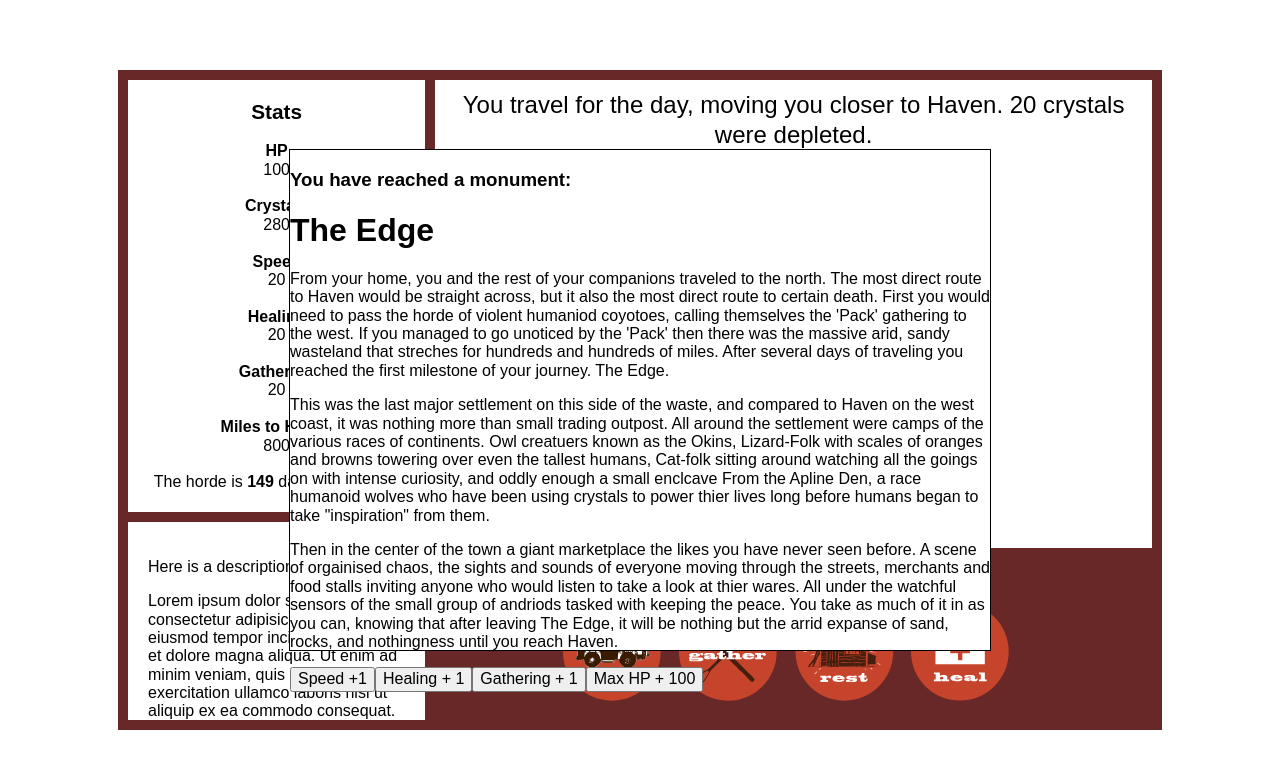
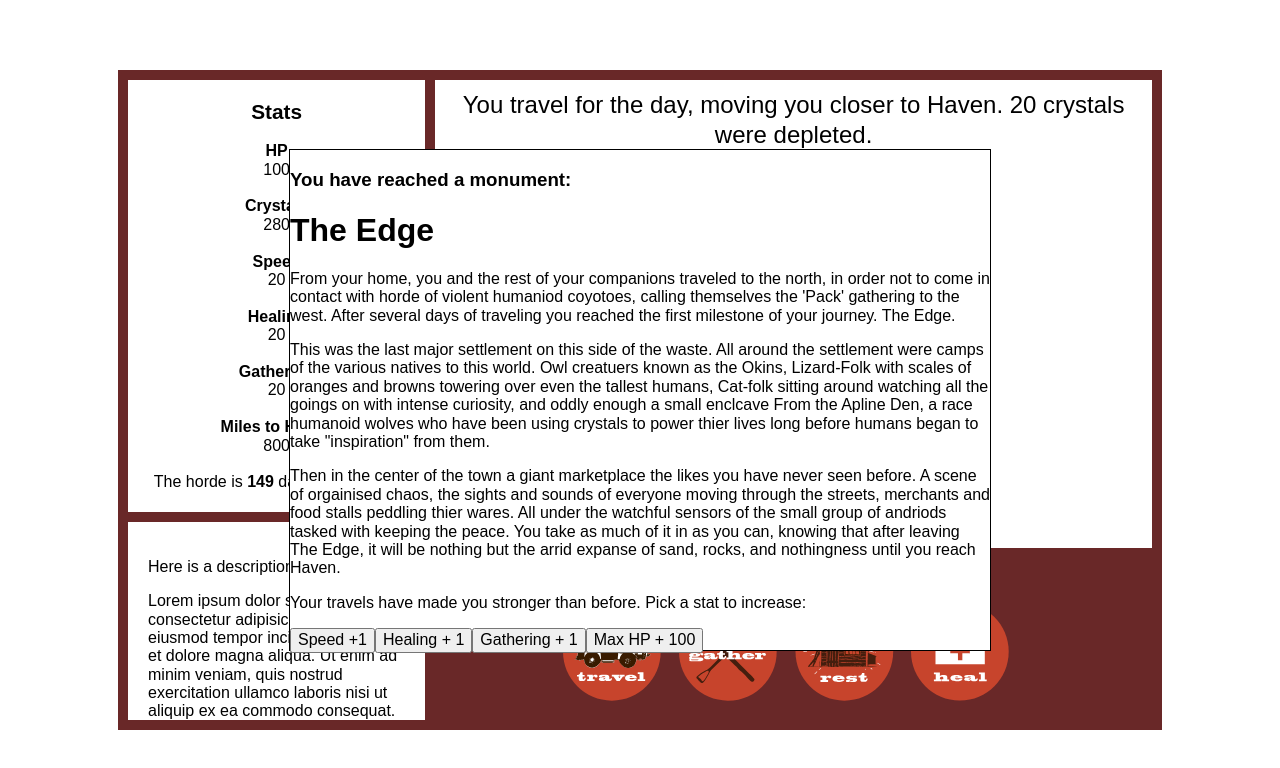
Before and after one commit to tyedye105/nghaven_game, an Angular app: page / in a window 1280 px wide. Both pictures are taken after a click on the icon 611 px from the left and 651 px from the top of the page. Shown: the top 768 px of the page. Built offline with nearby package versions, Linux system fonts and the light colour scheme.

Commit message:
monument flavor text complete

```diff
--- a/src/app/monuments/monuments.component.html
+++ b/src/app/monuments/monuments.component.html
@@ -2,45 +2,46 @@
   <h3>You have reached a monument:</h3>
   <div id="monument1" *ngIf="this.playerService.getPlayer().monumentOneCheck === true">
     <h1>The Edge</h1>
-    <p>From your home, you and the rest of your companions traveled to the north. The most direct route to Haven would be straight across, but it also the most direct route to certain death. First you would need to pass the horde of violent humaniod coyotoes, calling themselves the 'Pack' gathering to the west. If you managed to go unoticed by the 'Pack' then there was the massive arid, sandy wasteland that streches for hundreds and hundreds of miles.  After several days of traveling you reached the first milestone of your journey. The Edge. </p>
+    <p>From your home, you and the rest of your companions traveled to the north, in order not to come in contact with horde of violent humaniod coyotoes, calling themselves the 'Pack' gathering to the west. After several days of traveling you reached the first milestone of your journey. The Edge. </p>
     <p>
-      This was the last major settlement on this side of the waste, and compared to Haven on the west coast, it was nothing more than small trading outpost.  All around the settlement were camps of the various races of continents. Owl creatuers known as the Okins, Lizard-Folk with scales of oranges and browns towering over even the tallest humans, Cat-folk sitting around watching all the goings on with intense curiosity, and oddly enough a small enclcave From the Apline Den, a race humanoid wolves who have been using crystals to power thier lives long before humans began to take "inspiration" from them.
+      This was the last major settlement on this side of the waste. All around the settlement were camps of the various natives to this world. Owl creatuers known as the Okins, Lizard-Folk with scales of oranges and browns towering over even the tallest humans, Cat-folk sitting around watching all the goings on with intense curiosity, and oddly enough a small enclcave From the Apline Den, a race humanoid wolves who have been using crystals to power thier lives long before humans began to take "inspiration" from them.
     </p>
     <p>
-      Then in the center of the town a giant marketplace the likes you have never seen before. A scene of orgainised chaos, the sights and sounds of everyone moving through the streets, merchants and food stalls inviting anyone who would listen to take a look at thier wares. All under the watchful sensors of the small group of andriods tasked with keeping the peace. You take as much of it in as you can, knowing that after leaving The Edge, it will be nothing but the arrid expanse of sand, rocks, and nothingness until you reach Haven.
+      Then in the center of the town a giant marketplace the likes you have never seen before. A scene of orgainised chaos, the sights and sounds of everyone moving through the streets, merchants and food stalls peddling thier wares. All under the watchful sensors of the small group of andriods tasked with keeping the peace. You take as much of it in as you can, knowing that after leaving The Edge, it will be nothing but the arrid expanse of sand, rocks, and nothingness until you reach Haven.
     </p>
   </div>
   <div id="monument2" *ngIf="this.playerService.getPlayer().monumentTwoCheck === true">
     <h1>The Refuge</h1>
     <p>The second stretch of the journey through the treacherous uncaring terrain seemed drag on much longer than it had.  The dreams living in an acutal dwelling and not some suped up transport are constantly poping into your head.  Off in the distance is a large mountain with many smaller peaks.  The driver tells you that this the next stop in your journey.  It was remarkable that the driver was even able to navigate the bulky transport up the mountain path, but he did it.  When you finally step outside to see your surrounding your are taken aback.</p>
     <p>
-      It seemed impossible, but here was a massive lake of clean water, and vegetation lining the walls provided by the mountain peaks
+      It seemed impossible, but here was a massive lake of clean water, and vegetation lining the walls provided by the mountain peaks.  Even back in the settled regions of the Centeral Waste, the water was not as clean as this! You spend the rest of the day by the lake, swimming and lounging around with out a care in the world.  Throughout the day other travelers come and go, a constant reminder that you too must leave this lake far behind and continue on your journey.
     </p>
     <p>
-      Then in the center of the town a giant marketplace the likes you have never seen before. A scene of orgainised chaos, the sights and sounds of everyone moving through the streets, merchants and food stalls inviting anyone who would listen to take a look at thier wares. All under the watchful sensors of the small group of andriods tasked with keeping the peace. You take as much of it in as you can, knowing that after leaving The Edge, it will be nothing but the arrid expanse of sand, rocks, and nothingness until you reach Haven.
+
     </p>
   </div>
   <div id="monument3" *ngIf="this.playerService.getPlayer().monumentThreeCheck === true">
-    <h1>The Refuge3</h1>
-    <p>The second stretch of the journey through the treacherous uncaring terrain seemed drag on much longer than it had.  The dreams living in an acutal dwelling and not some suped up transport are constantly poping into your head.  Off in the distance is a large mountain with many smaller peaks.  The driver tells you that this the next stop in your journey.  It was remarkable that the driver was even able to navigate the bulky transport up the mountain path, but he did it.  When you finally step outside to see your surrounding your are taken aback.</p>
+    <h1>The Crater</h1>
+    <p>A few hundred miles inland from the Western Ocean is an awe inspiring mountain range, that stretches from southern most part of the Centeral Waste, to the northen most point. Even a hundred miles out you can see the northernmost peak as it reflects the light that shines upon it.  After the ardous travel from peaceful scenery of the Refuge, you arrive at northern part of the mountain range.  The Crater.</p>
     <p>
-      It seemed impossible, but here was a massive lake of clean water, and vegetation lining the walls provided by the mountain peaks
+   You walk up to the edge of the crater, and as far the eye can see the it swallows up everything including the mountain range. Looking to the sloping sides of the crater, you can make out rocks, and debris.  Even the center of the crater is too far away to make out, but if you squit hard enough, it looks like perhaps a space farring ship had crash long ago. Something truly horriffic was said to have happened centuries long before humans set foot up this world.
     </p>
     <p>
-      Then in the center of the town a giant marketplace the likes you have never seen before. A scene of orgainised chaos, the sights and sounds of everyone moving through the streets, merchants and food stalls inviting anyone who would listen to take a look at thier wares. All under the watchful sensors of the small group of andriods tasked with keeping the peace. You take as much of it in as you can, knowing that after leaving The Edge, it will be nothing but the arrid expanse of sand, rocks, and nothingness until you reach Haven.
+      You step away from the edge and slowly gaze up from the depths of the crater to where the mountain range begins.  As the mountain rises up frmo the crater you can see the glass scars that cover the mountain reflecting the light of the sun. You think back to the Refuge reminding you there can be great beauty in this life, but as you stare into the depth of the crater you are brutually reminded there is the capactiy for utter destruction. Not dissimilar to the fate the befell your ancestors homeworld: Earth.
     </p>
   </div>
   <div id="monument4" *ngIf="this.playerService.getPlayer().monumentFourCheck === true">
-    <h1>The Refuge4</h1>
-    <p>The second stretch of the journey through the treacherous uncaring terrain seemed drag on much longer than it had.  The dreams living in an acutal dwelling and not some suped up transport are constantly poping into your head.  Off in the distance is a large mountain with many smaller peaks.  The driver tells you that this the next stop in your journey.  It was remarkable that the driver was even able to navigate the bulky transport up the mountain path, but he did it.  When you finally step outside to see your surrounding your are taken aback.</p>
+    <h1>The Towers</h1>
+    <p> After traveling along the great mountain range seperating you from you reach the tail end of the moutain range on the southern edge of the Centeral Waste.  However, the untamed peaks quickly give way to a multitude of stone towers. The inhabitants of these have not used these towers in a long time, as thier once intricate decorations have beend dulled by the wind and sand. You watch as one of the towers in nearby finally crumbles into oblivion below. </p>
     <p>
-      It seemed impossible, but here was a massive lake of clean water, and vegetation lining the walls provided by the mountain peaks
+      As you pass through the towers, you meet a small group of explores who have set up a permanent camp in the center of the towers.  Around the comfort of a campfire, an old-lizzard folk hobbles into the fire light from his seat. "When my great ancestors where young, it was said there was a civilization that lived above it all at the tops of these towers.  Even back then no one knew what they truly looked like, for them kept themselves wrapped in layers of leather, and cloth. They didn't even have wings! Yet upon these towers they lived and died. On great ships the hung in the sky, as a bird hangs on a branch. Then one day, they vanished. Thier great ships soon fell from the skies, still there was no trace that anyone had been aboard. Today their towers still stand, until they too crumble."
     </p>
     <p>
-      Then in the center of the town a giant marketplace the likes you have never seen before. A scene of orgainised chaos, the sights and sounds of everyone moving through the streets, merchants and food stalls inviting anyone who would listen to take a look at thier wares. All under the watchful sensors of the small group of andriods tasked with keeping the peace. You take as much of it in as you can, knowing that after leaving The Edge, it will be nothing but the arrid expanse of sand, rocks, and nothingness until you reach Haven.
+      As you pass through the last bit of the ancient dead city, you can't help but to wonder what this place was really like. Soon your mind is pre-ocupied with something else. Haven is only two-hundred miles away! The journey is almost over!
     </p>
   </div>
 
+  <p> Your travels have made you stronger than before. Pick a stat to increase:</p>
 
   <button (click)="increaseSpeed()">Speed +1</button>
   <button (click)="increaseHealing()">Healing + 1</button>
```
